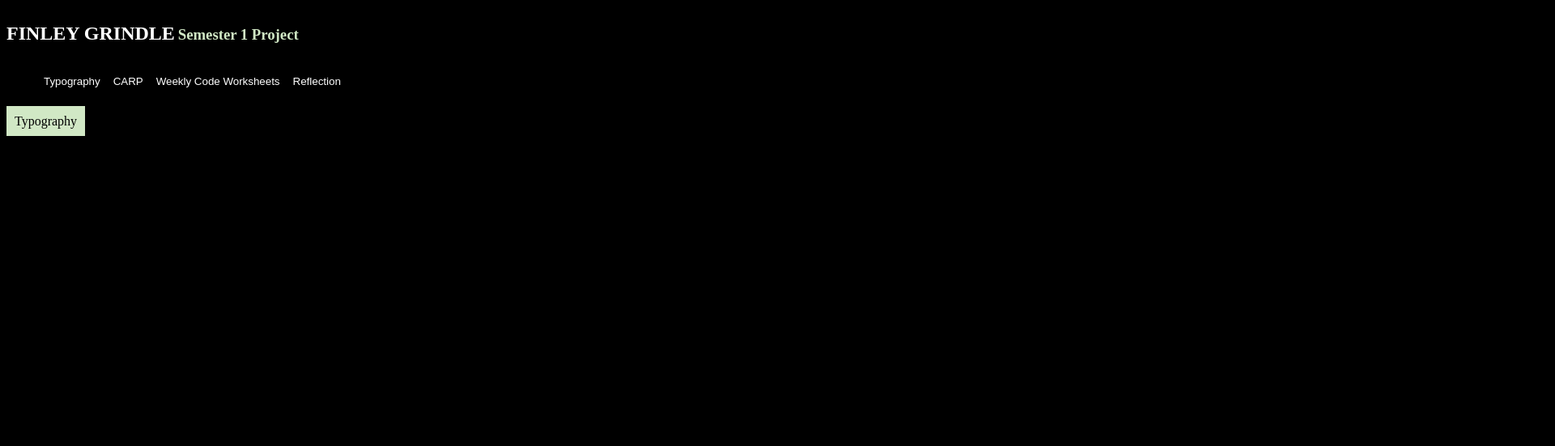
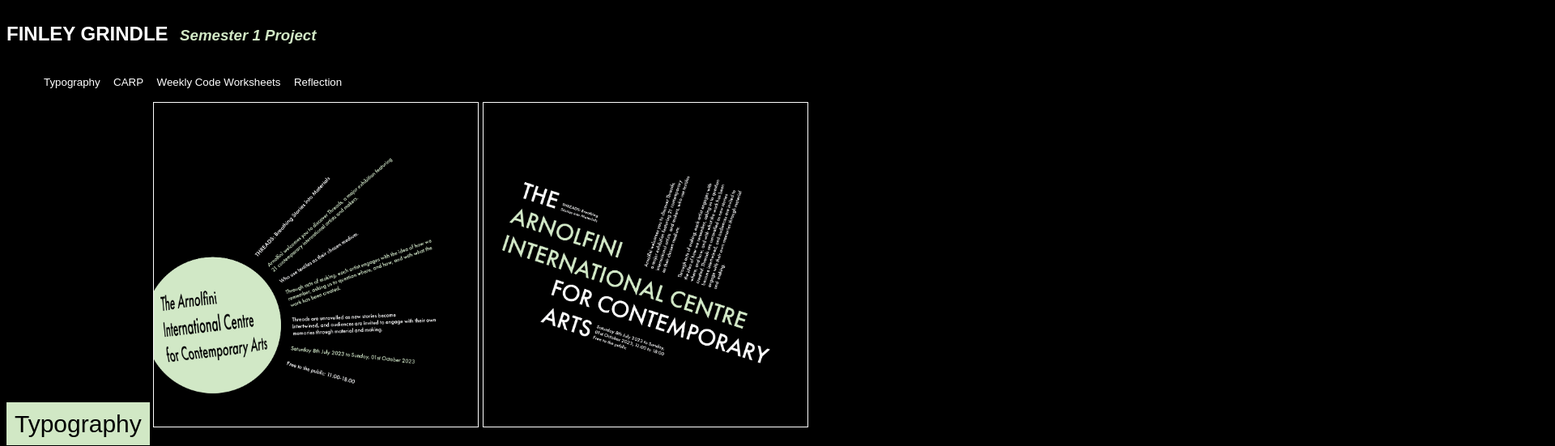
Before and after one commit to finleygrindle/Semester-1-project, a plain HTML site: page index.html in a window 1280 px wide. Shown: the top 551 px of the page at 81% size, 1920 px wide, since content can reach past the window. Drawn offline with Linux system fonts and the light colour scheme; a web font is replaced by a local one.

Commit message:
Added futura pt font family

```diff
--- a/index.html
+++ b/index.html
@@ -4,6 +4,7 @@
     <meta charset="UTF-8">
     <meta name="viewport" content="width=device-width, initial-scale=1.0">
     <link rel="stylesheet" href="styles.css"/>
+    <link rel="stylesheet" href="https://use.typekit.net/vmf8xya.css">
     <title>Semester 1  Project</title>
 </head>
 <body>
--- a/styles.css
+++ b/styles.css
@@ -1,20 +1,23 @@
 body {
     background-color: black;
+    font-family: "futura-pt", sans-serif;
 }
 
 button {
     border: none;
     background: none;
     color: white;
+    font-family: "futura-pt", sans-serif;
 }
 
 span {
-    height: 50px;
-    line-height: 50px;
+    height: 60px;
+    line-height: 60px;
     background-color: #D1E8C5;
     padding: 10px;
     vertical-align: middle;
     color: black;
+    font-size: 30px;
 }
 
 h2 {
@@ -23,4 +26,12 @@
 
 h3 {
     color: #D1E8C5;
+    font-family: "futura-pt", sans-serif;
+    font-style: italic;
+    padding-left: 10px;
 }
+
+.typ {
+    width: 400px;
+    border: 1px solid white;
+}
```
